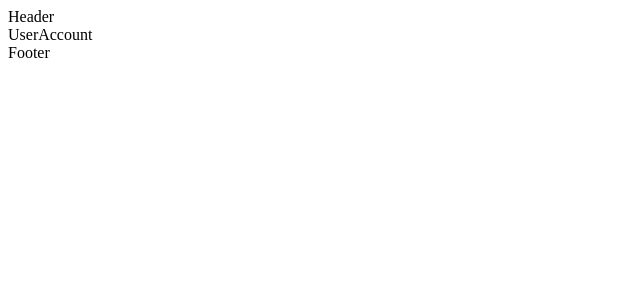
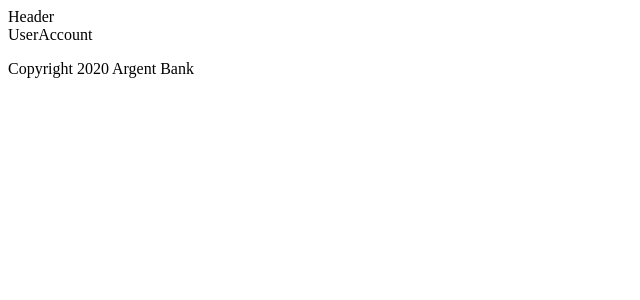
Before and after one commit to Yazaniziii/Argent-Bank, a React (Vite) app in the folder frontend/: page /User in a window 1280 px wide. Shown: the top 300 px of the page, without its empty margins (0-640 px from the left). Built offline with nearby package versions, Linux system fonts and the light colour scheme.

Commit message:
installation du Provider et du store

```diff
--- a/frontend/src/components/Footer.jsx
+++ b/frontend/src/components/Footer.jsx
@@ -1,5 +1,9 @@
-export default function Footer() {
-  return (
-    <div>Footer</div>
-  )
+function Footer() {
+    return (
+        <footer className="footer">
+            <p className="footer-text">Copyright 2020 Argent Bank</p>
+        </footer>
+    );
 }
+
+export default Footer;
--- a/frontend/src/main.jsx
+++ b/frontend/src/main.jsx
@@ -1,9 +1,13 @@
 import React from 'react'
 import ReactDOM from 'react-dom/client'
 import App from './App.jsx'
+import {Provider} from "react-redux"
+import store from "./redux/Index.jsx"
 
 ReactDOM.createRoot(document.getElementById('root')).render(
   <React.StrictMode>
-    <App />
-  </React.StrictMode>,
+    <Provider store={store}>
+      <App />
+    </Provider >
+  </React.StrictMode>
 )
--- /dev/null
+++ b/frontend/src/redux/Index.jsx
@@ -0,0 +1,9 @@
+import {configureStore} from "@reduxjs/toolkit"
+
+export const store = configureStore({
+    reducer : {
+
+    }
+})
+
+export default store;
```
